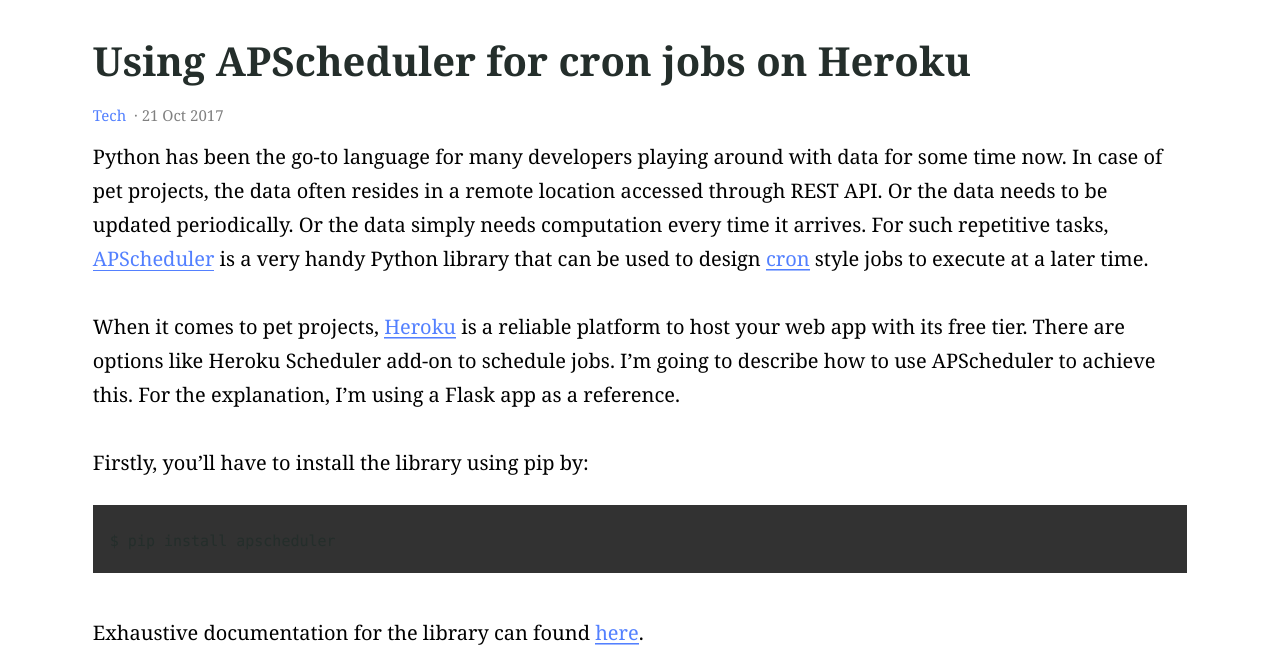
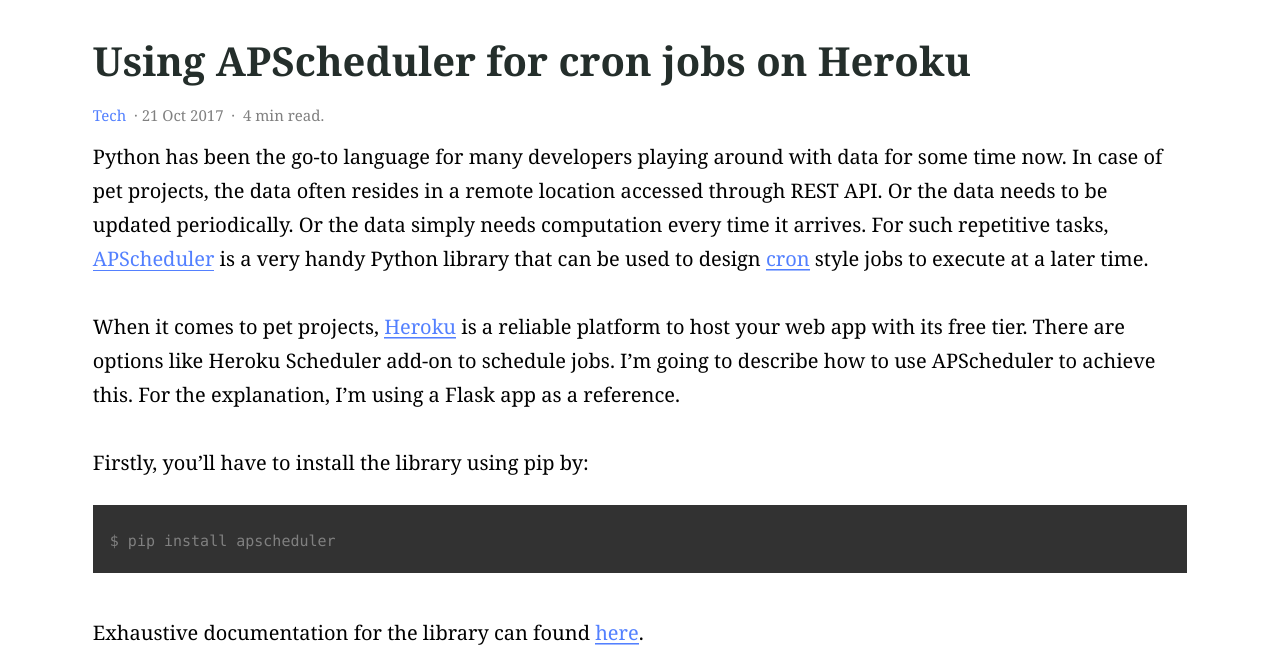
Before and after one commit to code247/code247.github.io, a Jekyll site: the page built from _posts/2017-10-21-using-ap-scheduler.md, in a window 1280 px wide. Shown: the part 410-1057 px from the top of the page. Built offline with Jekyll 4.4.1, drawn with Linux system fonts in a browser that asks for light colours.

Commit message:
Add read time to posts

```diff
--- a/_includes/post-meta.html
+++ b/_includes/post-meta.html
@@ -13,4 +13,5 @@
 <small class="small  post-meta">
   {% assign date_format = site.date_format | default: "%d %b %Y" %}
   {{ categories | append: "&nbsp;&middot;&nbsp;" }}<time datetime="{{ page.date | date_to_xmlschema }}" class="time">{{ page.date | date: date_format }}</time>
+  &nbsp;&middot;&nbsp;{% include read-time.html %}
 </small>
--- /dev/null
+++ b/_includes/read-time.html
@@ -0,0 +1,4 @@
+<span class="reading-time" title="Estimated read time">
+    {% assign words = content | strip_html | number_of_words %}
+    {{ words | divided_by: 180 | plus: 1 }} min read.
+</span>
--- a/_sass/_theme.scss
+++ b/_sass/_theme.scss
@@ -388,7 +388,7 @@ label {
 
 code {
   padding: .12rem .2rem;
-  color: $headingColour;
+  color: $captionColour;
 }
 
 pre code {
```
